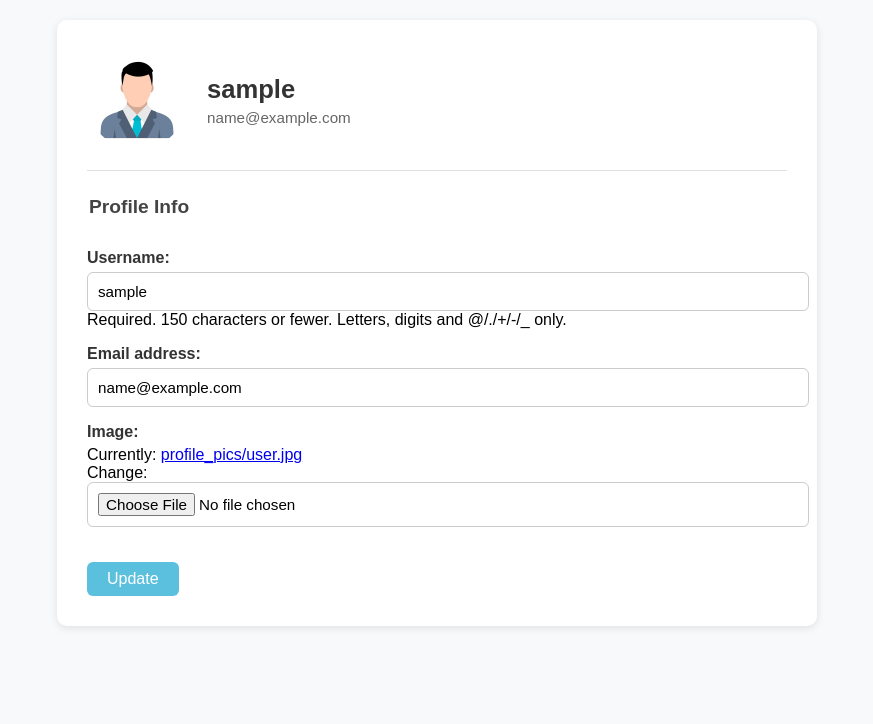
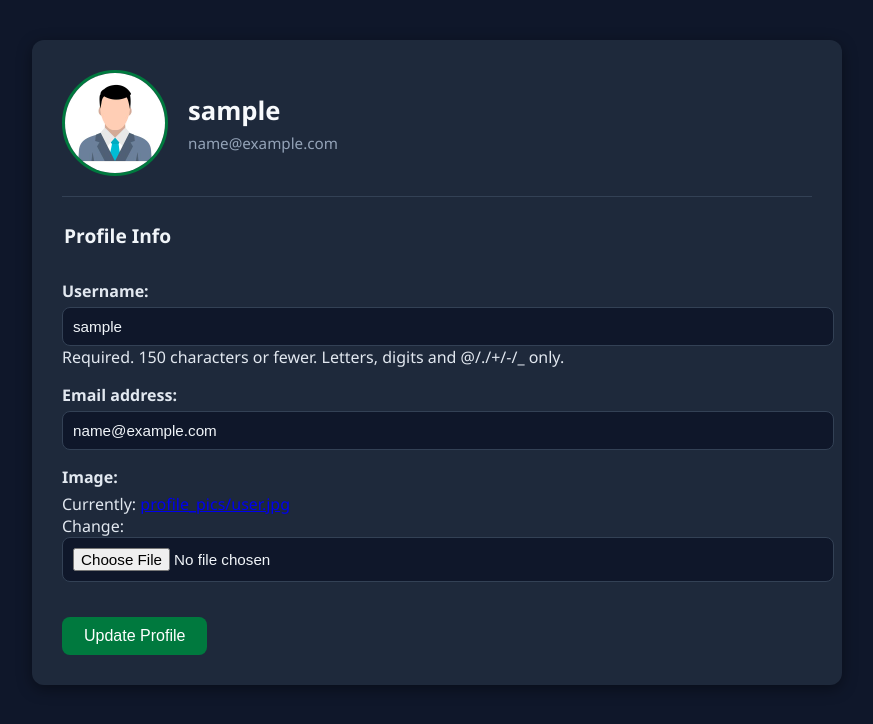
Before and after one commit to BrianZiro/EduLensProject, a Django app: page /profile in a window 1280 px wide. Shown: the top 724 px of the page, without its empty margins (203-1076 px from the left). Run offline with Django 5.2, Linux system fonts and the light colour scheme; the visitor is signed in with stand-in values (Sample User, id 1).

Commit message:
Frontend: updated user profile page (HTML + CSS)

```diff
--- /dev/null
+++ b/edulensai/static/auth/profile.css
@@ -0,0 +1,113 @@
+/* General dark theme */
+body {
+  font-family: 'Segoe UI', Arial, sans-serif;
+  background: #0f172a; /* dark navy like dashboard */
+  color: #e2e8f0;
+  margin: 0;
+  padding: 40px;
+}
+
+/* Profile card wrapper */
+.profile-wrapper {
+  max-width: 750px;
+  margin: auto;
+  background: #1e293b; /* card dark background */
+  padding: 30px;
+  border-radius: 12px;
+  box-shadow: 0 4px 15px rgba(0, 0, 0, 0.4);
+}
+
+/* Profile header */
+.profile-header {
+  display: flex;
+  align-items: center;
+  border-bottom: 1px solid #334155;
+  padding-bottom: 20px;
+  margin-bottom: 25px;
+}
+
+.profile-header img {
+  width: 100px;
+  height: 100px;
+  border-radius: 50%;
+  object-fit: cover;
+  margin-right: 20px;
+  border: 3px solid #00793e; /* primary green accent */
+}
+
+.profile-header h2 {
+  margin: 0;
+  font-size: 1.6rem;
+  color: #f8fafc;
+}
+
+.profile-header p {
+  margin: 5px 0 0;
+  color: #94a3b8;
+  font-size: 0.95rem;
+}
+
+/* Form styling */
+.profile-form fieldset {
+  border: none;
+  padding: 0;
+  margin: 0;
+}
+
+.profile-form legend {
+  font-size: 1.2rem;
+  font-weight: bold;
+  margin-bottom: 15px;
+  color: #f1f5f9;
+}
+
+.profile-form p {
+  margin-bottom: 15px;
+}
+
+.profile-form label {
+  display: block;
+  font-weight: 600;
+  margin-bottom: 5px;
+  color: #e2e8f0;
+}
+
+.profile-form input[type="text"],
+.profile-form input[type="email"],
+.profile-form input[type="file"] {
+  width: 100%;
+  padding: 10px;
+  background: #0f172a;
+  border: 1px solid #334155;
+  border-radius: 8px;
+  font-size: 0.95rem;
+  color: #f1f5f9;
+}
+
+.profile-form input:focus {
+  border-color: #00793e;
+  outline: none;
+  box-shadow: 0 0 5px rgba(0, 121, 62, 0.6);
+}
+
+/* Button styling */
+.form-actions {
+  margin-top: 20px;
+  text-align: left;
+}
+
+.form-actions button {
+  background: #00793e; /* primary */
+  color: white;
+  padding: 10px 22px;
+  border: none;
+  border-radius: 8px;
+  font-size: 1rem;
+  cursor: pointer;
+  transition: background 0.3s, transform 0.2s;
+}
+
+.form-actions button:hover {
+  background: #056b36;
+  transform: translateY(-2px);
+}
--- a/edulensai/templates/auth/profile.html
+++ b/edulensai/templates/auth/profile.html
@@ -5,105 +5,7 @@
   <meta charset="UTF-8">
   <meta name="viewport" content="width=device-width, initial-scale=1.0">
   <title>User Profile</title>
-  <style>
-    body {
-      font-family: Arial, sans-serif;
-      background: #f8f9fa;
-      margin: 0;
-      padding: 20px;
-    }
-
-    .profile-wrapper {
-      max-width: 700px;
-      margin: auto;
-      background: #fff;
-      padding: 30px;
-      border-radius: 10px;
-      box-shadow: 0 2px 8px rgba(0,0,0,0.1);
-    }
-
-    .profile-header {
-      display: flex;
-      align-items: center;
-      border-bottom: 1px solid #e0e0e0;
-      padding-bottom: 20px;
-      margin-bottom: 25px;
-    }
-
-    .profile-header img {
-      width: 100px;
-      height: 100px;
-      border-radius: 50%;
-      object-fit: cover;
-      margin-right: 20px;
-    }
-
-    .profile-header h2 {
-      margin: 0;
-      font-size: 1.6rem;
-      color: #333;
-    }
-
-    .profile-header p {
-      margin: 5px 0 0;
-      color: #666;
-      font-size: 0.95rem;
-    }
-
-    form fieldset {
-      border: none;
-      padding: 0;
-      margin: 0;
-    }
-
-    form legend {
-      font-size: 1.2rem;
-      font-weight: bold;
-      margin-bottom: 15px;
-      color: #444;
-    }
-
-    form p {
-      margin-bottom: 15px;
-    }
-
-    form label {
-      display: block;
-      font-weight: 600;
-      margin-bottom: 5px;
-      color: #333;
-    }
-
-    form input[type="text"],
-    form input[type="email"],
-    form input[type="file"] {
-      width: 100%;
-      padding: 10px;
-      border: 1px solid #ccc;
-      border-radius: 6px;
-      font-size: 0.95rem;
-    }
-
-    .form-actions {
-      margin-top: 20px;
-      text-align: left;
-    }
-
-    .form-actions button {
-      background: #5bc0de;
-      color: white;
-      padding: 8px 20px;
-      border: none;
-      border-radius: 6px;
-      font-size: 1rem;
-      cursor: pointer;
-      transition: background 0.3s;
-    }
-
-    .form-actions button:hover {
-      background: #31b0d5;
-    }
-  </style>
+  <link rel="stylesheet" href="{% static 'auth/profile.css' %}">
 </head>
 <body>
   <div class="profile-wrapper">
@@ -119,7 +21,7 @@
       </div>
     </div>
 
-    <form method="POST" enctype="multipart/form-data">
+    <form method="POST" enctype="multipart/form-data" class="profile-form">
       {% csrf_token %}
       <fieldset>
         <legend>Profile Info</legend>
@@ -127,7 +29,7 @@
         {{ p_form.as_p }}
       </fieldset>
       <div class="form-actions">
-        <button type="submit">Update</button>
+        <button type="submit">Update Profile</button>
       </div>
     </form>
   </div>
```
